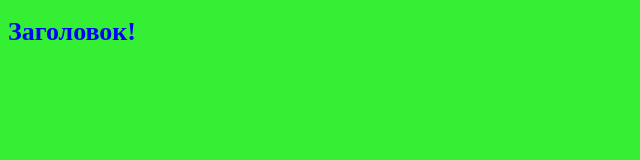
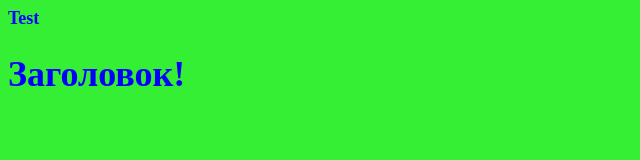
Before and after one commit to Hakuz0r/Repository-test, a plain HTML site: page index.html in a window 1280 px wide. Shown: the whole page, without its empty margins (0-640 px from the left). Drawn offline with Linux system fonts and the light colour scheme.

Commit message:
Upd branch Master

```diff
--- a/css/style.css
+++ b/css/style.css
@@ -1,7 +1,7 @@
 body {
     background-color: #34ef34 ;
     color: blue;
-    font-size: 13px;
+    font-size: 18px;
     font-weight: 600;
     max-width: 200px;
     border-radius: 20px;
--- a/index.html
+++ b/index.html
@@ -7,6 +7,7 @@
     <link rel="stylesheet" href="./css/style.css">
   </head>
   <body>
+    <span>Test</span>
     <header>
       <h1>Заголовок!</h1>
     </header>
```
